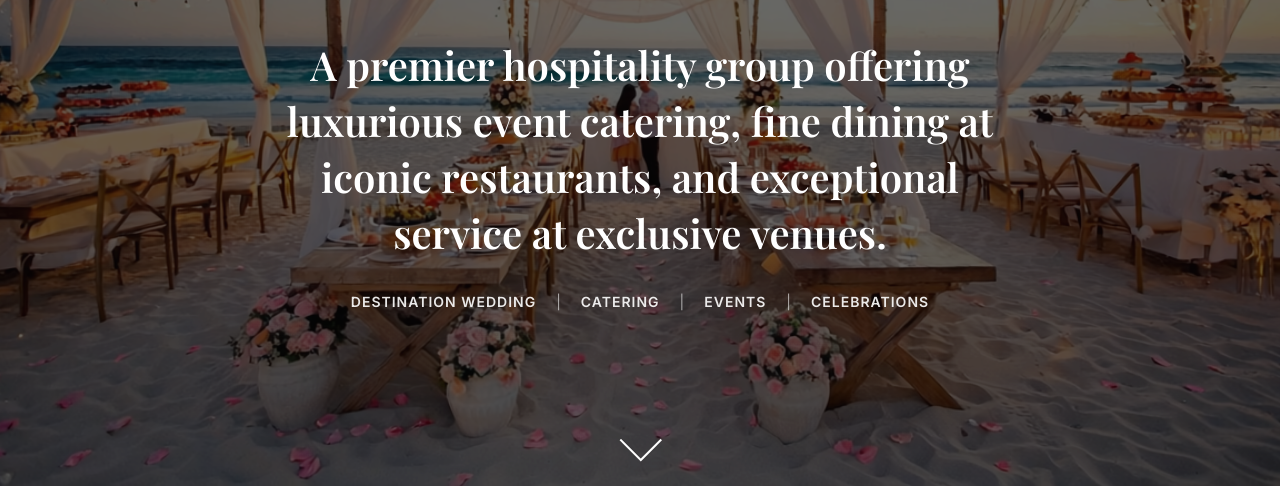
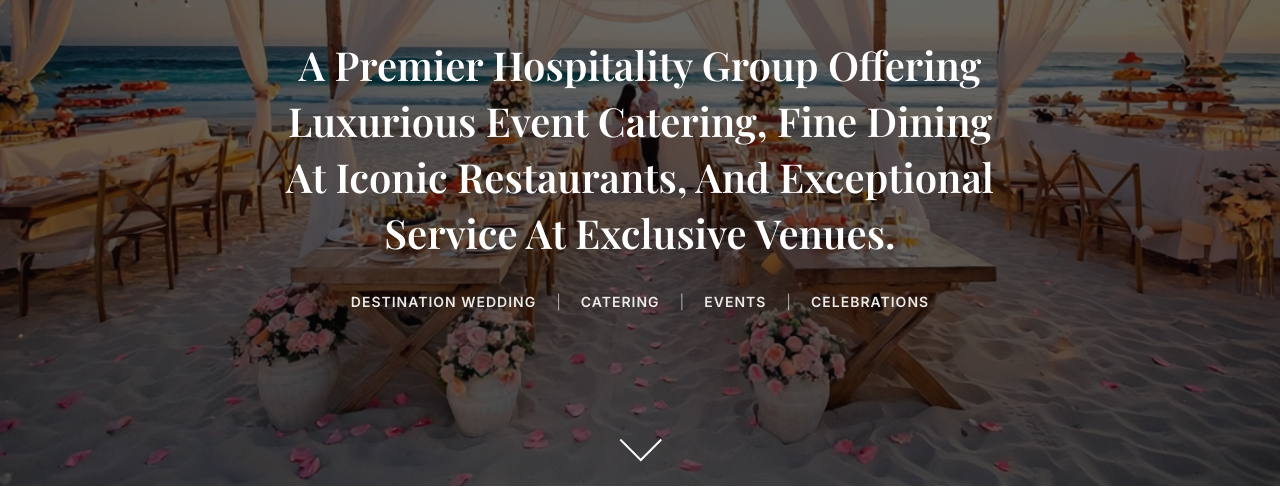
Before and after one commit to NashvilleNDG/Indian-Harbor-Caterings, a website: page index.html in a window 1280 px wide. Shown: the part 314-801 px from the top of the page. Drawn offline with nearby package versions, Linux system fonts and the light colour scheme.

Commit message:
Capitalize first letter of each word in hero section
Co-authored-by: Cursor <cursoragent@cursor.com>

```diff
--- a/index.html
+++ b/index.html
@@ -190,7 +190,7 @@ height="0" width="0" style="display:none;visibility:hidden"></iframe></noscript>
                     <img src="Images/logo.png" alt="The Indian Harbor Logo" class="hero-logo-img">
                 </div>
                 <h1 class="hero-title">
-                    A premier hospitality group offering luxurious event catering, fine dining at iconic restaurants, and exceptional service at exclusive venues.
+                    A Premier Hospitality Group Offering Luxurious Event Catering, Fine Dining At Iconic Restaurants, And Exceptional Service At Exclusive Venues.
                 </h1>
 
                 <!-- Hero Services List -->
```
